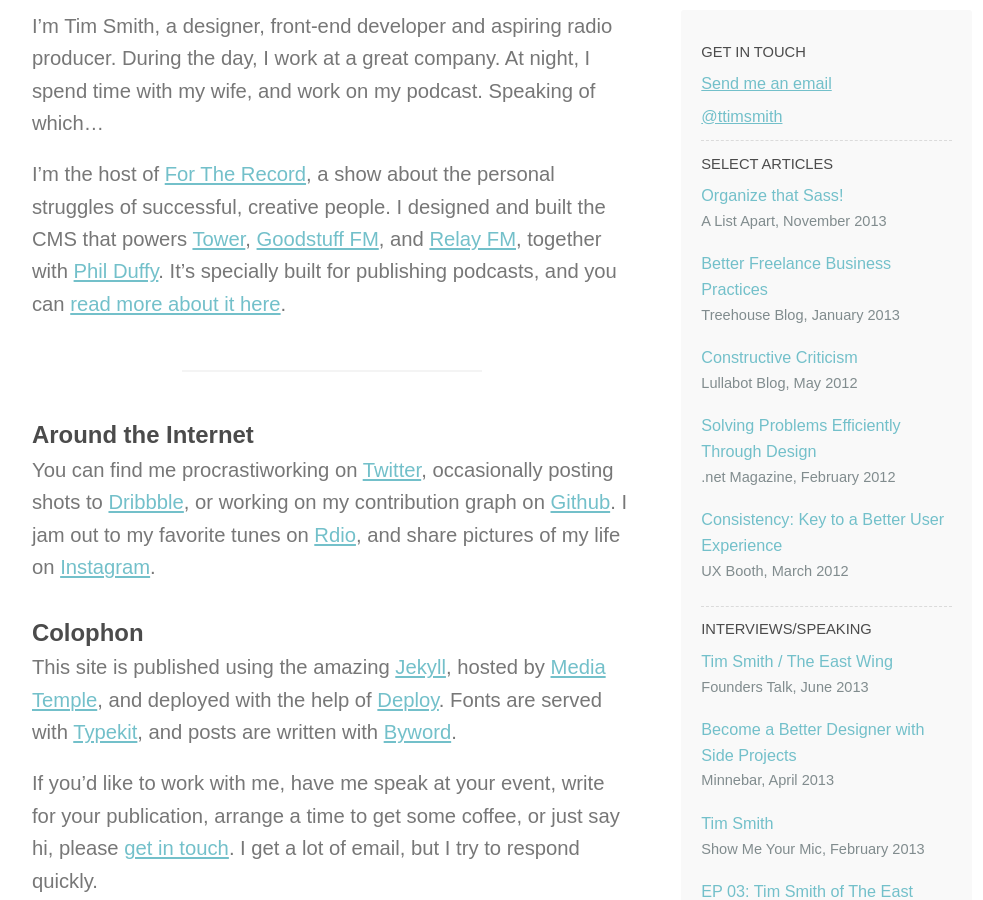
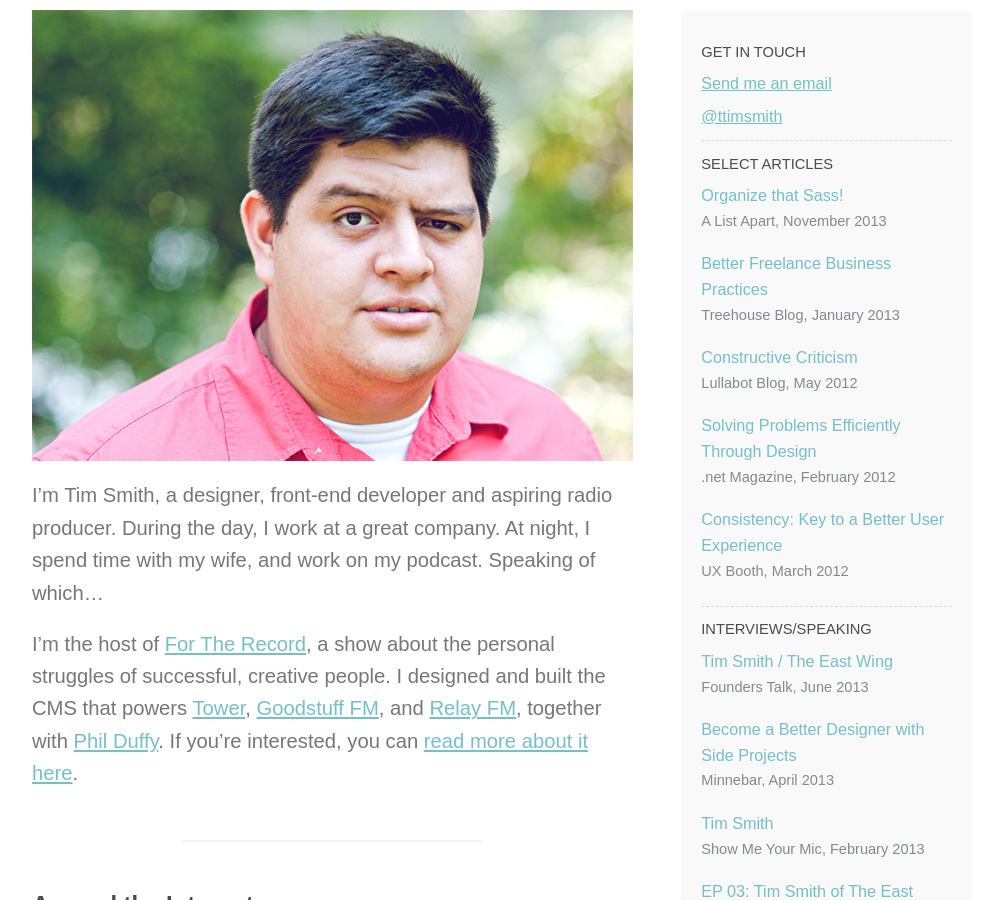
Before and after one commit to xavibenjamin/ttimsmith.com, a Jekyll site: the page built from about.html, in a window 1280 px wide and 900 px high, scrolled down 217 px. Shown: the whole window, without its empty margins (138-1121 px from the left). Built offline with Jekyll 4.4.1, drawn with Linux system fonts in a browser that asks for light colours; nearby versions of some CDN libraries.

Commit message:
More changes to the about page

```diff
--- a/about.html
+++ b/about.html
@@ -6,9 +6,13 @@ permalink: /about/
 
 <div class="grid-8 columns">
 
+  <figure class="content__image">
+    <img src="/uploads/tim_680x510.jpg" alt="Tim Smith">
+  </figure>
+
   <p>I’m Tim Smith, a designer, front-end developer and aspiring radio producer. During the day, I work at a great company. At night, I spend time with my wife, and work on my podcast. Speaking of which&hellip;</p>
 
-  <p>I’m the host of <a href="http://towermedia.org/ftr">For The Record</a>, a show about the personal struggles of successful, creative people. I designed and built the CMS that powers <a href="http://towermedia.org">Tower</a>, <a href="http://goodstuff.fm">Goodstuff FM</a>, and <a href="http://relay.fm">Relay FM</a>, together with <a href="http://www.single-malt.co/">Phil Duffy</a>. It’s specially built for publishing podcasts, and you can <a href="/cms/">read more about it here</a>.</p>
+  <p>I’m the host of <a href="http://towermedia.org/ftr">For The Record</a>, a show about the personal struggles of successful, creative people. I designed and built the CMS that powers <a href="http://towermedia.org">Tower</a>, <a href="http://goodstuff.fm">Goodstuff FM</a>, and <a href="http://relay.fm">Relay FM</a>, together with <a href="http://www.single-malt.co/">Phil Duffy</a>. If you’re interested, you can <a href="/cms/">read more about it here</a>.</p>
 
   <hr />
 
```
